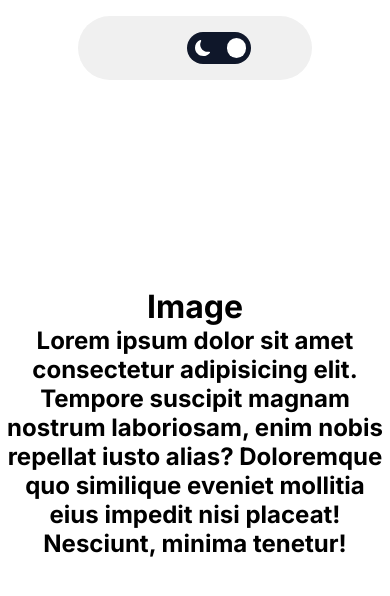
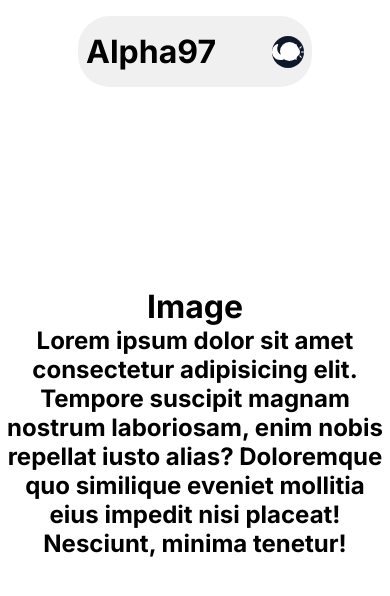
Before and after one commit to alphadev97/Alpha97---Personel-Portfolio, a Next.js app: page / in a window 390 px wide. Shown: the top 596 px of the page. Built offline with nearby package versions, Linux system fonts and the light colour scheme.

Commit message:
HeaderResponsive

```diff
--- a/src/components/Header/Header.tsx
+++ b/src/components/Header/Header.tsx
@@ -7,9 +7,10 @@ import ThemeToggle from "../ThemeToggle/ThemeToggle";
 const Header = () => {
   return (
     <div className={styles.header}>
+      <h1 className={styles.logo}>Alpha97</h1>
       {navItems &&
         navItems.map((item) => (
-          <Link href={item.url} key={item.id}>
+          <Link href={item.url} key={item.id} className={styles.navItem}>
             <h2 className={styles.title}>{item.title}</h2>
           </Link>
         ))}
```
